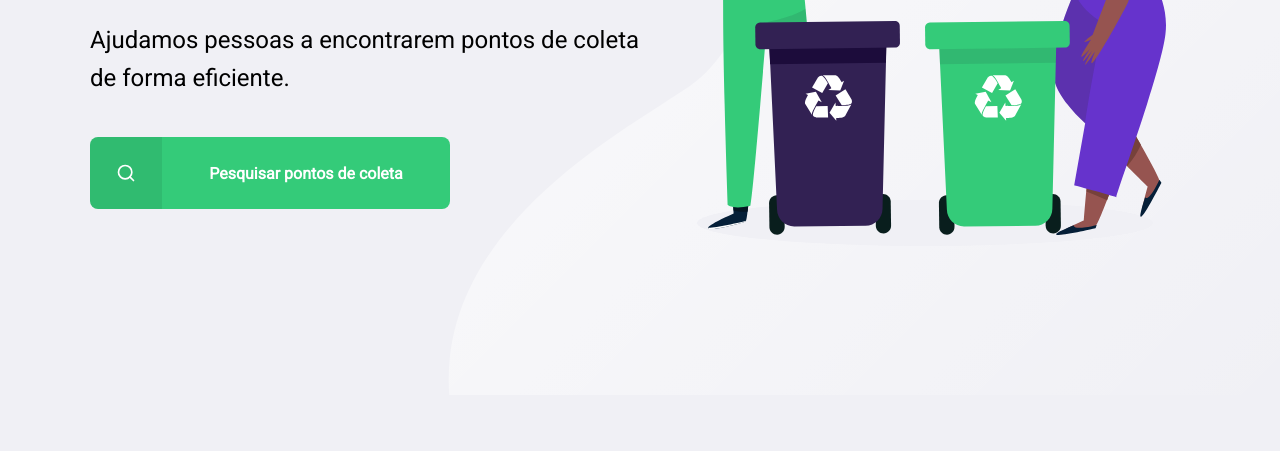
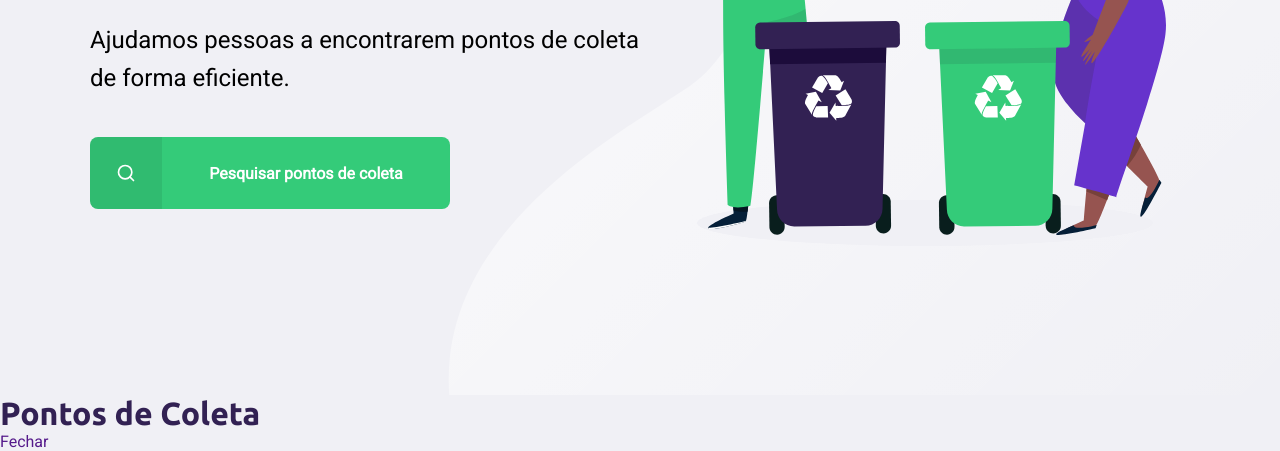
Before and after one commit to Sara-Alcaras/Ecoleta, a plain HTML site: page index.html in a window 1280 px wide. Shown: the part 405-856 px from the top of the page. Before the commit the page ends 800 px from the top, so only its background shows below. Drawn offline with Linux system fonts and the light colour scheme.

Commit message:
starting the creation of the modal

```diff
--- a/index.html
+++ b/index.html
@@ -36,5 +36,19 @@
 
         </div>
 
+         <!----- MODAL ------>
+
+        <div id="modal">
+            <div class="content">
+                <div class="header">
+                    <h1>Pontos de Coleta</h1>
+                    <a href="">Fechar</a>
+            </div>
+            <form action="">
+                <label for="search"></label>
+            </form>
+        </div>
+
+
     </body>
 </html>
```
